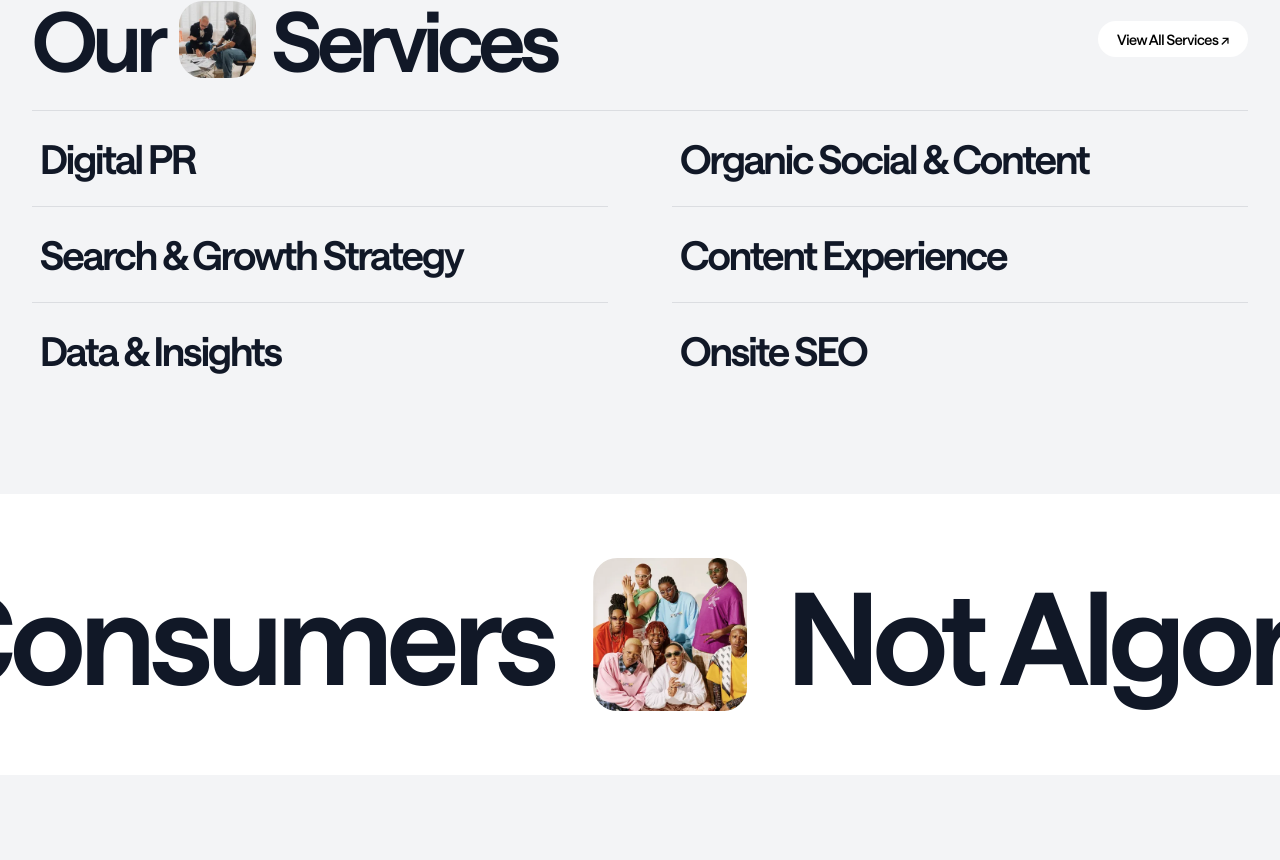
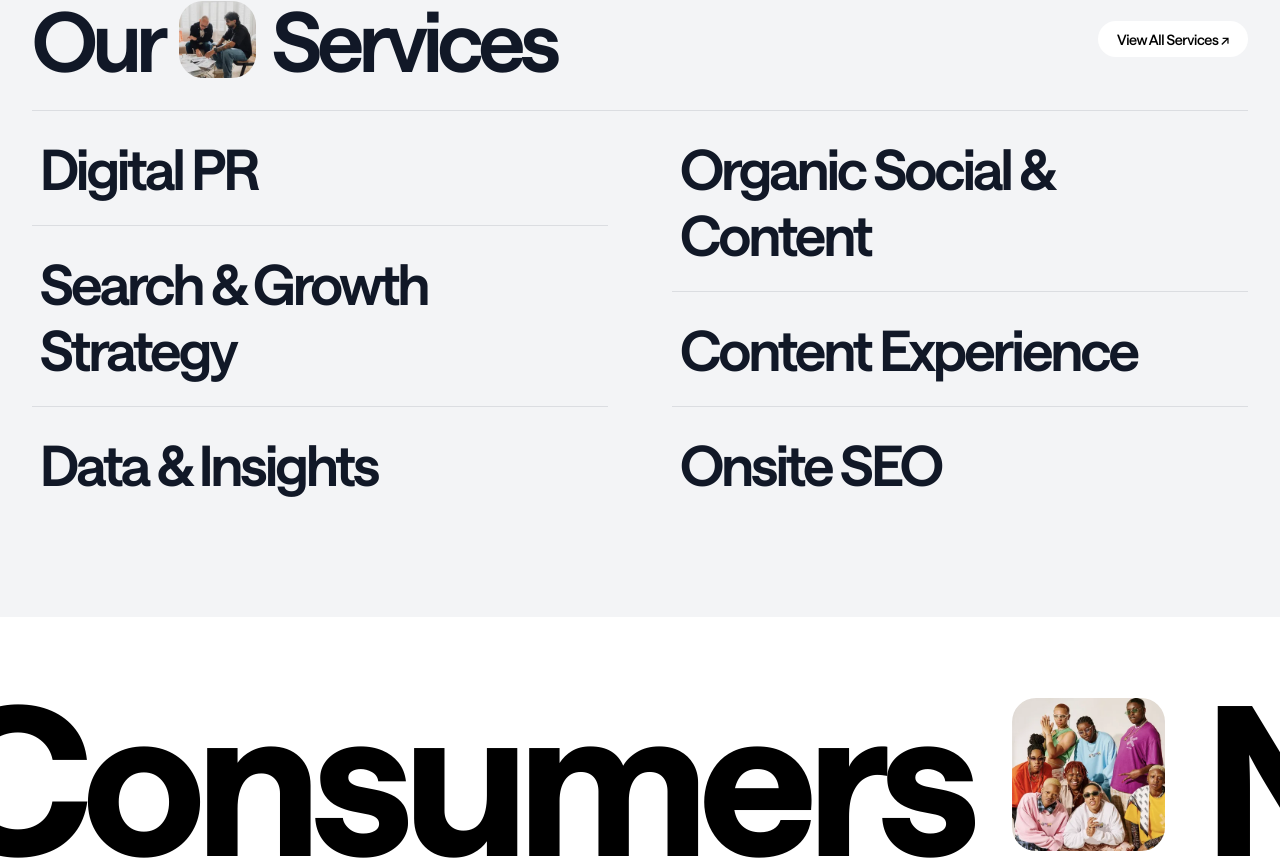
Before and after one commit to Ashiq0101/DeveloperLook-Home-Page-Creation-Task, a React (Vite) app: page / in a window 1280 px wide. Shown: the part 8655-9515 px from the top of the page. Built offline with nearby package versions, Linux system fonts and the light colour scheme.

Commit message:
Update typography and responsive styling for Services and Chasing Consumers

```diff
--- a/src/components/ChasingConsumers.css
+++ b/src/components/ChasingConsumers.css
@@ -63,10 +63,10 @@
 }
 
 .marquee-item h2 {
-    font-size: 4rem;
+    font-size: 6rem;
     line-height: 0.9;
-    font-weight: 600;
-    color: var(--grey-900);
+    font-weight: 700;
+    color: #000;
     letter-spacing: -0.04em;
     white-space: nowrap;
     margin: 0;
@@ -74,19 +74,19 @@
 
 @media (min-width: 768px) {
     .marquee-item h2 {
-        font-size: 5rem;
+        font-size: 8rem;
     }
 }
 
 @media (min-width: 1024px) {
     .marquee-item h2 {
-        font-size: 6rem;
+        font-size: 10rem;
     }
 }
 
 @media (min-width: 1280px) {
     .marquee-item h2 {
-        font-size: 8rem;
+        font-size: 13rem;
     }
 }
 
--- a/src/components/Services.css
+++ b/src/components/Services.css
@@ -166,7 +166,7 @@
 .service-title {
     position: relative;
     z-index: 2;
-    font-size: 1.5rem;
+    font-size: 2.5rem;
     font-weight: 600;
     letter-spacing: -0.05em;
     display: flex;
@@ -183,13 +183,13 @@
 
 @media (min-width: 768px) {
     .service-title {
-        font-size: 2rem;
+        font-size: 3rem;
     }
 }
 
 @media (min-width: 1024px) {
     .service-title {
-        font-size: 2.5rem;
+        font-size: 3.5rem;
     }
 }
 
```
